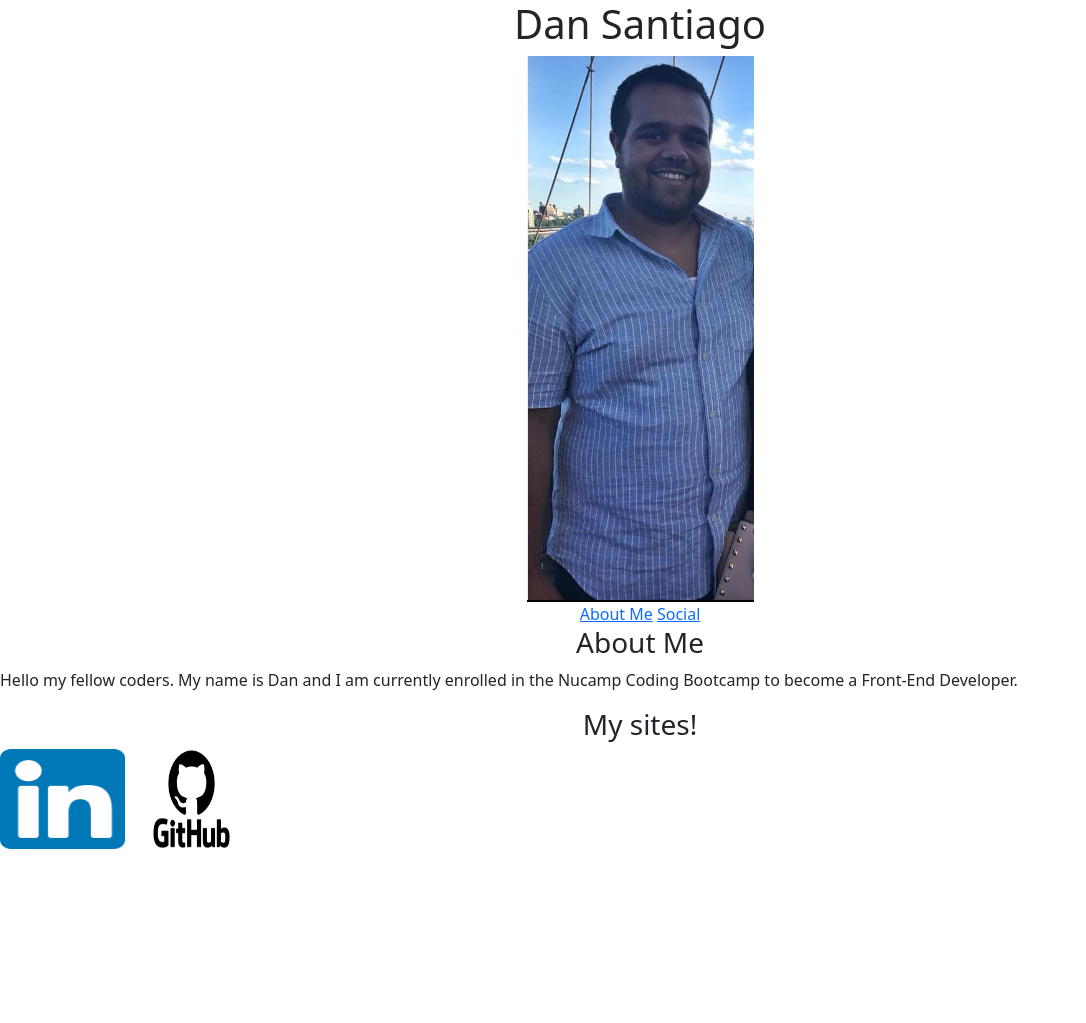
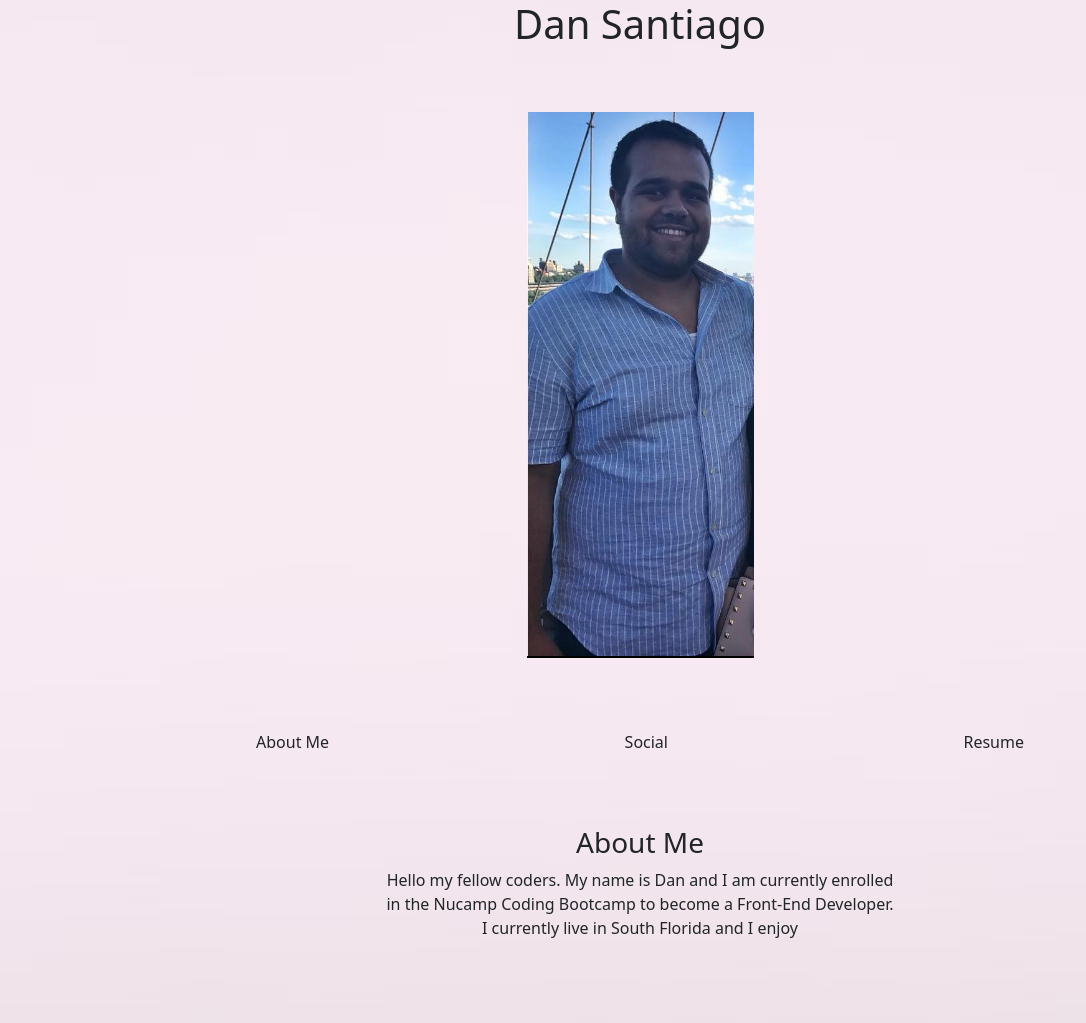
Before and after one commit to DanielMSantiago/NuCamp, a plain HTML site: page PortfolioProject/index.html in a window 1280 px wide. Shown: the top 1023 px of the page, without its empty margins (0-1086 px from the left). Before the commit the page ends 849 px from the top, so only its background shows below. Drawn offline with nearby package versions, Linux system fonts and the light colour scheme.

Commit message:
Added background to the site. Fixed the nav bar to have the elements spaced evenly and added a hover effect. Fixed spacing in other elements so as not to bunch them all up

```diff
--- a/PortfolioProject/index.html
+++ b/PortfolioProject/index.html
@@ -15,28 +15,32 @@
     <div>
         <h1>Dan Santiago</h1>
         <img src="Images/Screenshot 2023-12-03 101154.png" class="me">
-        <nav>
-            <a href="">About Me</a>
-            <a href="">Social</a>
+        <nav class="navbar bg-body-tertiary">
+            <a class="nav-link active" href="#about-me">About Me</a>
+            <a class="nav-link" href="#social ">Social</a>
+            <a class="nav-link" href="#resume ">Resume</a>
         </nav>
-        <section class="about-me" name="about-me">
+        <section class="about-me " id="about-me ">
             <h3>About Me</h3>
             <p>
-                Hello my fellow coders. My name is Dan and I am currently enrolled in the Nucamp Coding Bootcamp to become a Front-End Developer.
+                Hello my fellow coders. My name is Dan and I am currently enrolled in the Nucamp Coding Bootcamp to become a Front-End Developer. I currently live in South Florida and I enjoy
             </p>
         </section>
-        <section class="social">
+        <section class="social " id="social ">
             <h3>My sites!</h3>
-            <div class="center-div">
-                <a href=""><img src="Images/linkedin.png" alt="linkedin logo" class="site-pic"></a>
-                <a href=""><img src="Images/github.png" alt="github logo" class="site-pic"></a>
+            <div class="center-div ">
+                <a href="https://www.linkedin.com/in/danielmsantiago/ " target="_blank "><img src="Images/linkedin.png " alt="linkedin logo " class="site-pic "></a>
+                <a href="https://github.com/DanielMSantiago " target="_blank "><img src="Images/github.png " alt="github logo " class="site-pic "></a>
                 <img>
             </div>
 
         </section>
-        <section class="resume"></section>
+        <section class="resume " id="resume ">
+            <h3>My Resume</h3>
+            <iframe src="Resume/DanielSantiagoResume.pdf " width="700px " height="500px " "My Resume "></iframe>
+        </section>
     </div>
 </body>
-<script src="https://cdn.jsdelivr.net/npm/bootstrap@5.2.3/dist/js/bootstrap.bundle.min.js" integrity="sha384-kenU1KFdBIe4zVF0s0G1M5b4hcpxyD9F7jL+jjXkk+Q2h455rYXK/7HAuoJl+0I4" crossorigin="anonymous"></script>
+<script src="https://cdn.jsdelivr.net/npm/bootstrap@5.2.3/dist/js/bootstrap.bundle.min.js " integrity="sha384-kenU1KFdBIe4zVF0s0G1M5b4hcpxyD9F7jL+jjXkk+Q2h455rYXK/7HAuoJl+0I4 " crossorigin="anonymous "></script>
 
 </html>
--- a/PortfolioProject/style.css
+++ b/PortfolioProject/style.css
@@ -3,28 +3,61 @@ h3 {
     text-align: center;
 }
 
+body {
+    background-image: url(Images/Forest.avif);
+    background-color: burlywood;
+    font-family: 'Gill Sans', 'Gill Sans MT', Calibri, 'Trebuchet MS', sans-serif;
+}
+
 nav {
     text-align: center;
+    margin-left: 20%;
+    margin-right: 20%;
 }
 
 .me {
     display: block;
     margin-left: auto;
     margin-right: auto;
+    margin-top: 5%;
+    margin-bottom: 5%;
 }
 
-.social {
+.social .center-div {
     margin-left: auto;
     margin-right: auto;
     width: 100%;
 }
 
+section {
+    padding: 5%;
+}
+
+.about-me {
+    margin-left: auto;
+    margin-right: auto;
+    width: 50%;
+    text-align: center;
+}
+
 .site-pic {
+    display: block;
     width: 125px;
     height: 100px;
+    padding: 10px;
+    margin-left: auto;
+    margin-right: auto;
 }
 
-.center-div {
-    position: absolute;
-    width: 50%;
+iframe {
+    display: block;
+    margin-left: auto;
+    margin-right: auto;
 }
+
+.nav-link:hover {
+    background-color: rgb(110, 110, 231);
+    color: white;
+    border-radius: 10%;
+    width: 7%;
+}
```
Also changed, not shown: PortfolioProject/Images/Forest.avif (added), 1 other file.
